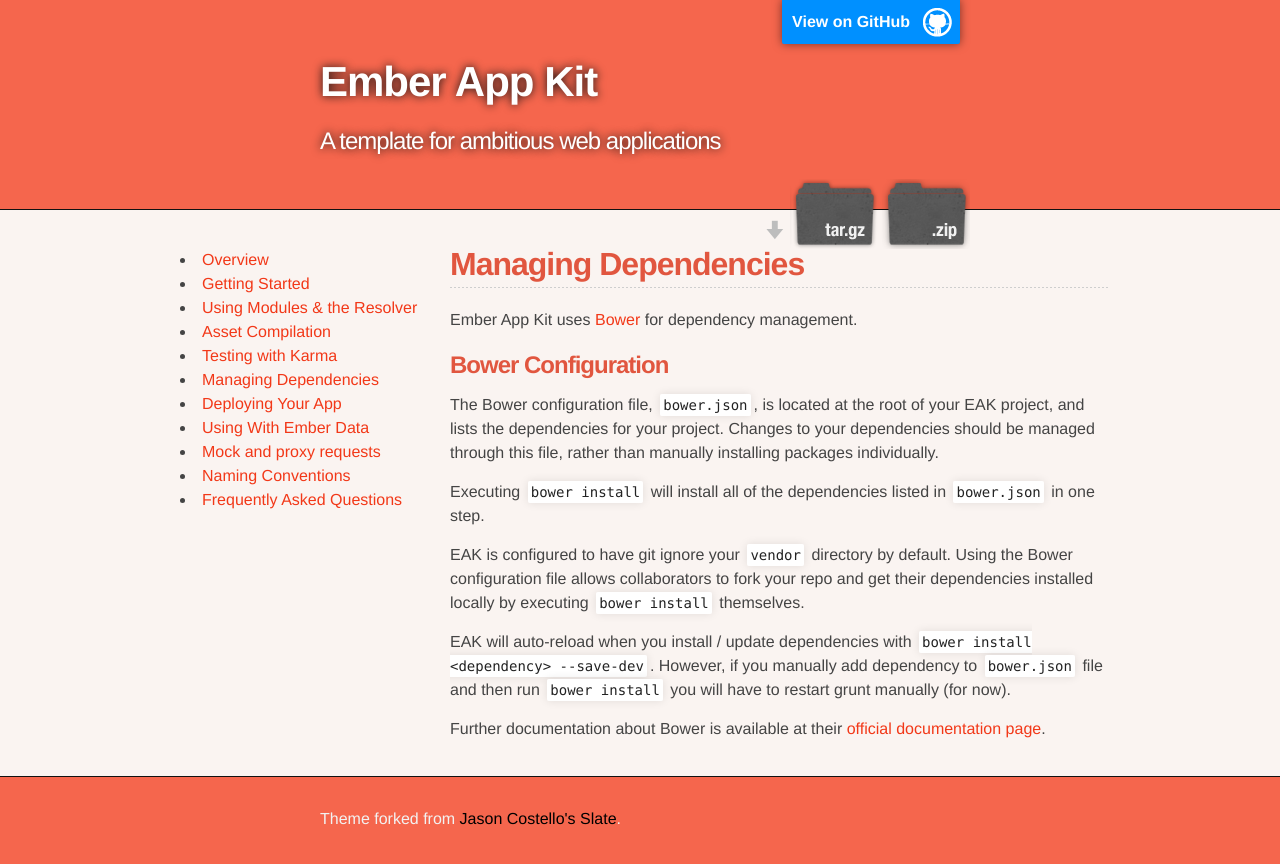
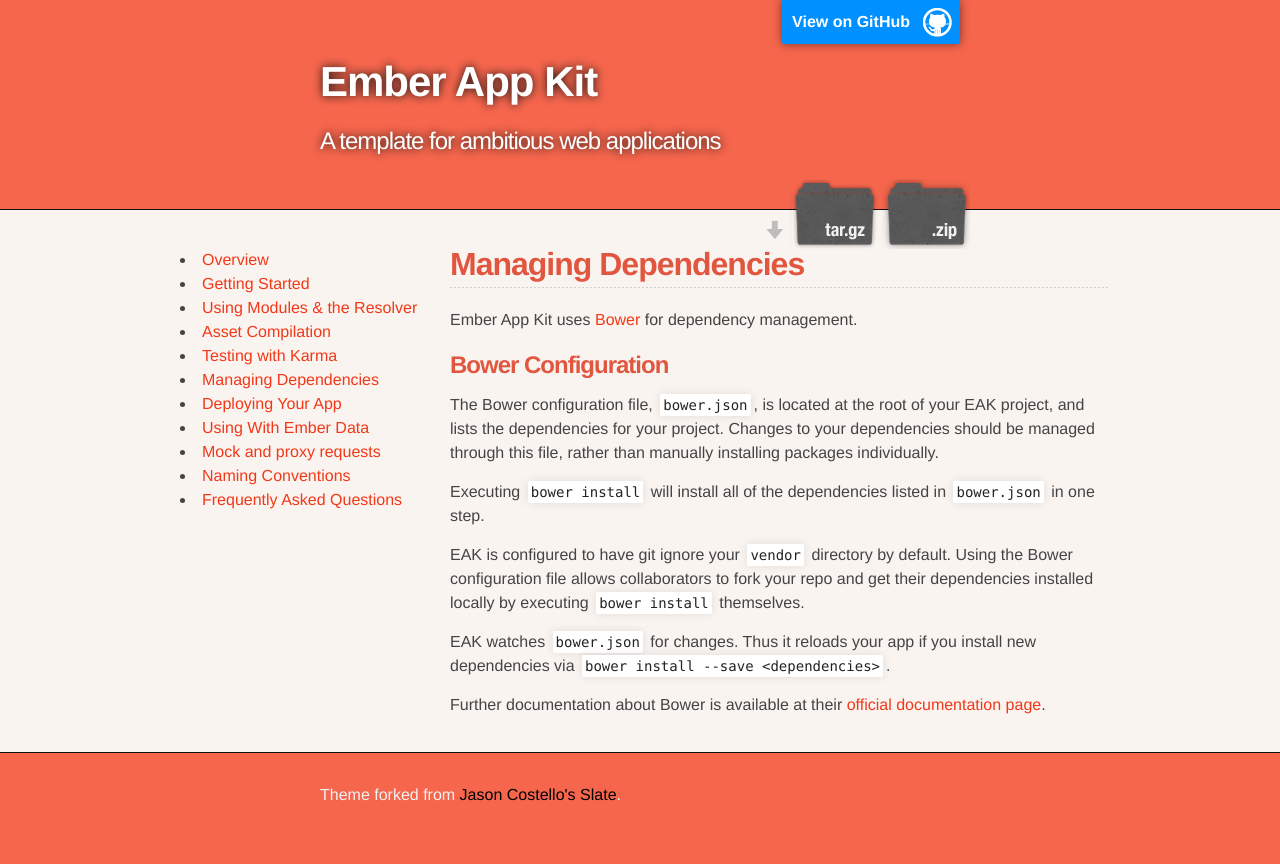
Before and after one commit to stefanpenner/ember-app-kit, a Jekyll site: the page built from guides/dependencies.md, in a window 1280 px wide. Shown: the top 864 px of the page. Built offline with Jekyll 4.4.1, drawn with Linux system fonts in a browser that asks for light colours.

Commit message:
Make suggested changes

```diff
--- a/guides/dependencies.md
+++ b/guides/dependencies.md
@@ -13,6 +13,6 @@
 
 EAK is configured to have git ignore your `vendor` directory by default.  Using the Bower configuration file allows collaborators to fork your repo and get their dependencies installed locally by executing `bower install` themselves.
 
-EAK will auto-reload when you install / update dependencies with `bower install <dependency> --save-dev`. However, if you manually add dependency to `bower.json` file and then run `bower install` you will have to restart grunt manually (for now).
+EAK watches `bower.json` for changes. Thus it reloads your app if you install new dependencies via `bower install --save <dependencies>`.
 
 Further documentation about Bower is available at their [official documentation page](http://bower.io/).
```
